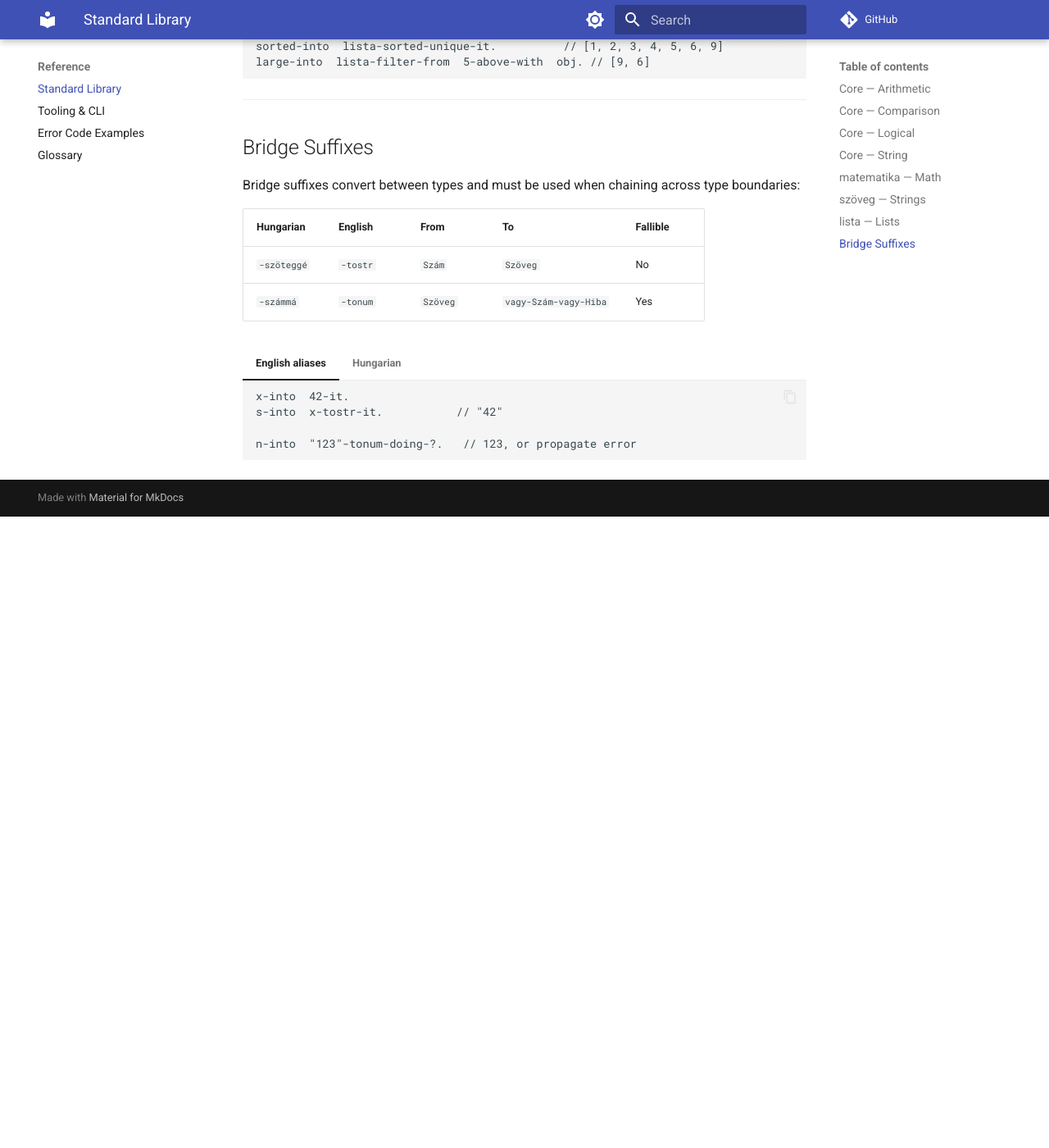
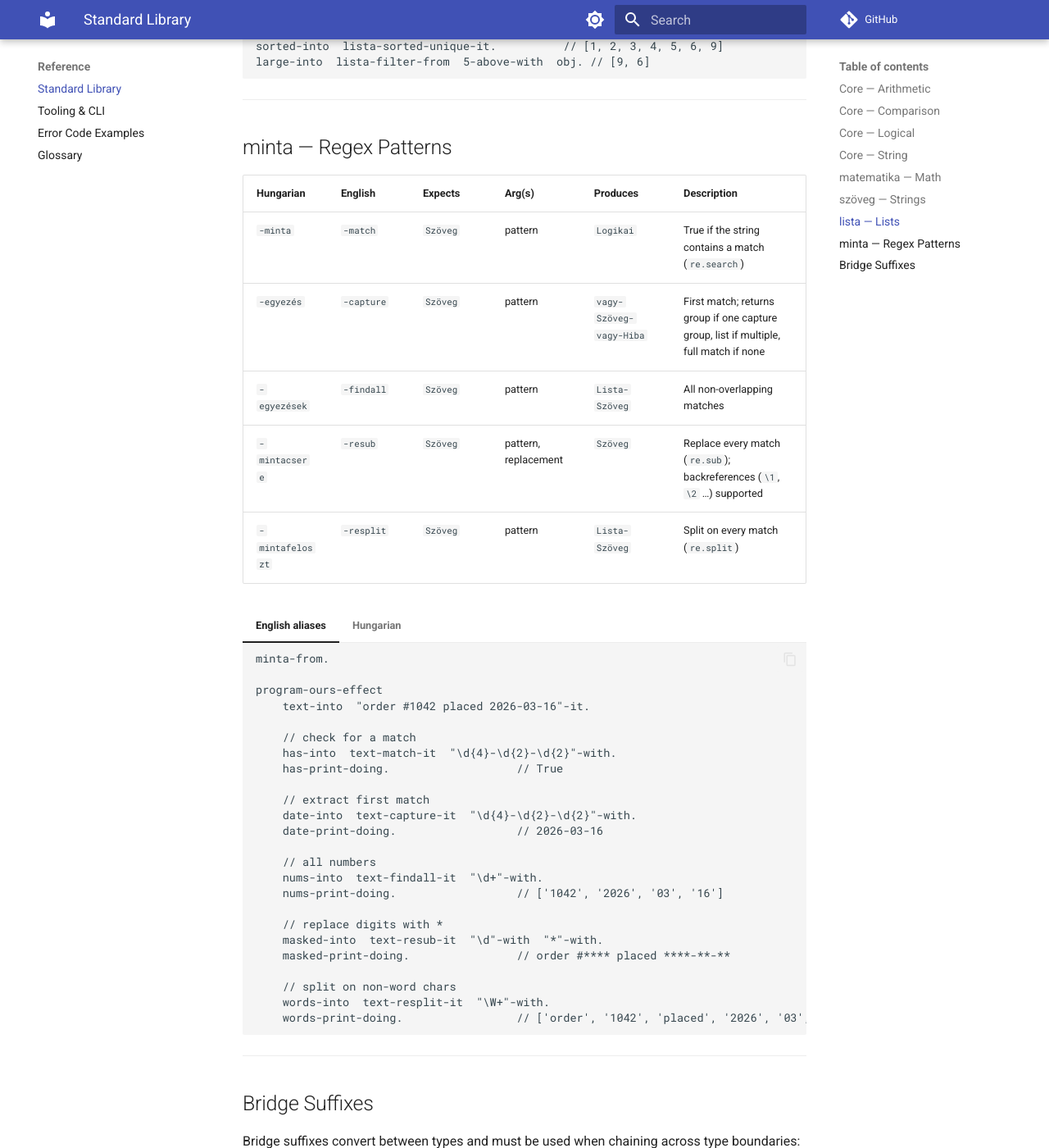
Before and after one commit to kory75/ragul, an MkDocs documentation site: the page built from docs/stdlib.md, in a window 1280 px wide and 1400 px high, scrolled down 4208 px. Shown: the whole window at 82% size. Built offline with MkDocs 1.6.1 and Material for MkDocs 9.7.7, drawn with Linux system fonts in a browser that asks for light colours; comment, search, counter and statistics services are not loaded; before the commit the page ends 4838 px from its top, so only the background shows below that.

Commit message:
Feat: minta module — regex pattern matching (v0.3.0)
Five new suffixes: -minta (-match), -egyezés (-capture),
-egyezések (-findall), -mintacsere (-resub), -mintafeloszt (-resplit).
16 new tests (88 total). Bilingual example files and full docs update
(stdlib, modules, glossary, mkdocs nav, example page).

````diff
--- a/docs/stdlib.md
+++ b/docs/stdlib.md
@@ -157,6 +157,74 @@ The standard library is loaded automatically — no import needed. All suffixes
 
 ---
 
+## minta — Regex Patterns
+
+| Hungarian | English | Expects | Arg(s) | Produces | Description |
+|---|---|---|---|---|---|
+| `-minta` | `-match` | `Szöveg` | pattern | `Logikai` | True if the string contains a match (`re.search`) |
+| `-egyezés` | `-capture` | `Szöveg` | pattern | `vagy-Szöveg-vagy-Hiba` | First match; returns group if one capture group, list if multiple, full match if none |
+| `-egyezések` | `-findall` | `Szöveg` | pattern | `Lista-Szöveg` | All non-overlapping matches |
+| `-mintacsere` | `-resub` | `Szöveg` | pattern, replacement | `Szöveg` | Replace every match (`re.sub`); backreferences (`\1`, `\2` …) supported |
+| `-mintafeloszt` | `-resplit` | `Szöveg` | pattern | `Lista-Szöveg` | Split on every match (`re.split`) |
+
+=== "English aliases"
+    ```ragul
+    minta-from.
+
+    program-ours-effect
+        text-into  "order #1042 placed 2026-03-16"-it.
+
+        // check for a match
+        has-into  text-match-it  "\d{4}-\d{2}-\d{2}"-with.
+        has-print-doing.                   // True
+
+        // extract first match
+        date-into  text-capture-it  "\d{4}-\d{2}-\d{2}"-with.
+        date-print-doing.                  // 2026-03-16
+
+        // all numbers
+        nums-into  text-findall-it  "\d+"-with.
+        nums-print-doing.                  // ['1042', '2026', '03', '16']
+
+        // replace digits with *
+        masked-into  text-resub-it  "\d"-with  "*"-with.
+        masked-print-doing.                // order #**** placed ****-**-**
+
+        // split on non-word chars
+        words-into  text-resplit-it  "\W+"-with.
+        words-print-doing.                 // ['order', '1042', 'placed', '2026', '03', '16']
+    ```
+
+=== "Hungarian"
+    ```ragul
+    minta-ból.
+
+    program-nk-hatás
+        szöveg-ba  "rendelés #1042 rögzítve: 2026-03-16"-t.
+
+        // egyezés ellenőrzése
+        van-ba  szöveg-minta-t  "\d{4}-\d{2}-\d{2}"-val.
+        van-képernyőre-va.                 // True
+
+        // első egyezés
+        dátum-ba  szöveg-egyezés-t  "\d{4}-\d{2}-\d{2}"-val.
+        dátum-képernyőre-va.               // 2026-03-16
+
+        // összes szám
+        számok-ba  szöveg-egyezések-t  "\d+"-val.
+        számok-képernyőre-va.              // ['1042', '2026', '03', '16']
+
+        // számjegyek cseréje *-gal
+        maszkolt-ba  szöveg-mintacsere-t  "\d"-val  "*"-val.
+        maszkolt-képernyőre-va.            // rendelés #**** rögzítve: ****-**-**
+
+        // szétválasztás nem-szókaraktereken
+        szavak-ba  szöveg-mintafeloszt-t  "\W+"-val.
+        szavak-képernyőre-va.              // ['rendelés', '1042', 'rögzítve', '2026', '03', '16']
+    ```
+
+---
+
 ## Bridge Suffixes
 
 Bridge suffixes convert between types and must be used when chaining across type boundaries:
--- a/mkdocs.yml
+++ b/mkdocs.yml
@@ -59,3 +59,4 @@ nav:
     - JSON Parsing: examples/08_json.md
     - CSV Processing: examples/09_csv.md
     - "-with / -val Arguments": examples/11_with_arguments.md
+    - "Regex Patterns (minta)": examples/12_regex_patterns.md
````
Also changed, not shown: Project Documents/project-status-report.md (+17 -8 lines), docs/examples/12_regex_patterns.md (added, +212 -0 lines), docs/glossary.md (+10 -0 lines), docs/modules.md (+1 -0 lines), 5 other files.
